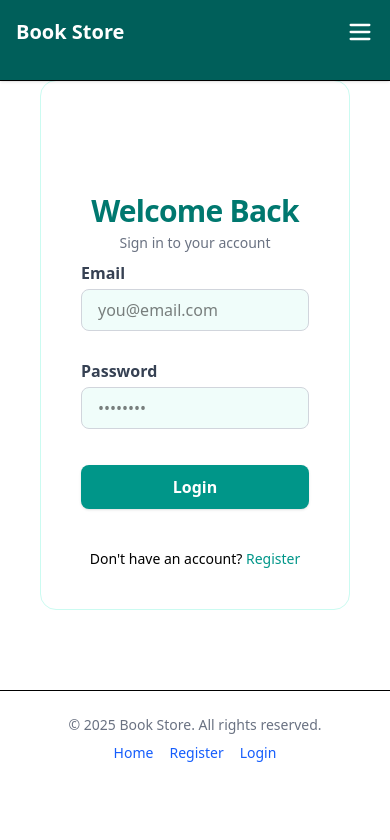
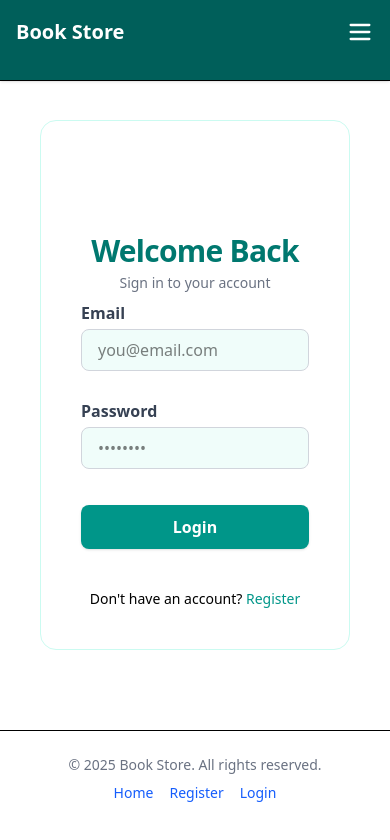
Before and after one commit to deji-ice/book-app-test, a Next.js app: page /login in a window 390 px wide. Shown: the top 840 px of the page. Built offline with nearby package versions, Linux system fonts and the light colour scheme.

Commit message:
Update main layout margin for improved spacing on larger screens

```diff
--- a/src/app/layout.tsx
+++ b/src/app/layout.tsx
@@ -30,7 +30,7 @@ export default function RootLayout({
         <QueryProvider>
           <NavBar />
           <ProtectedRoute>
-            <main className=" h-full min-h-[calc(100vh-300px)] max-w-[1300px] mt-10 mx-auto p-4">
+            <main className=" h-full min-h-[calc(100vh-300px)] max-w-[1300px] mt-20 lg:mt-10 mx-auto p-4">
               {children}
             </main>
           </ProtectedRoute>
```
